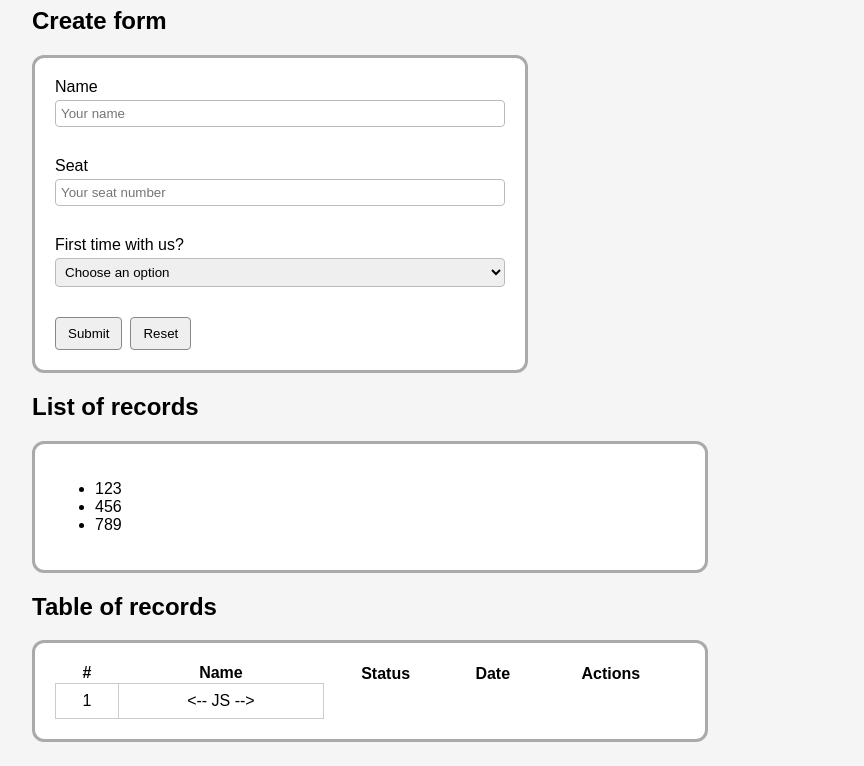
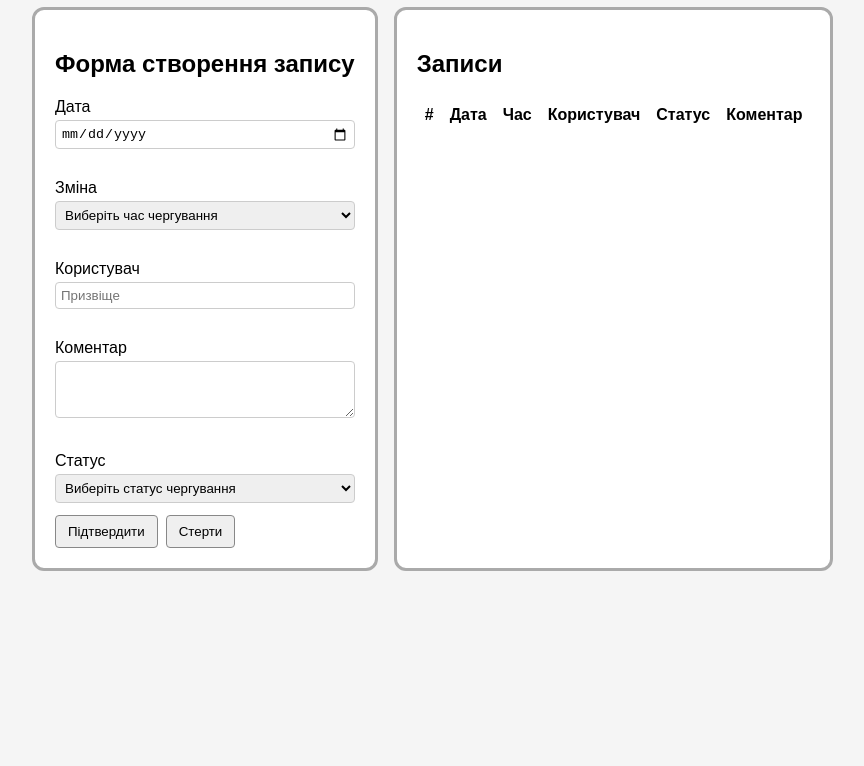
Before and after one commit to stoiany/apf_proj, a plain HTML site: page frontend/index.html in a window 1280 px wide. Shown: the part 97-863 px from the top of the page, without its empty margins (158-1022 px from the left). After the commit the page ends 800 px from the top, so only its background shows below. Drawn offline with Linux system fonts and the light colour scheme; a script that the page names is missing.

Commit message:
created lab shift .html and .css

```diff
--- a/frontend/index.html
+++ b/frontend/index.html
@@ -11,67 +11,70 @@
 <body>
 <div class="container">
     <header>
-        <h1>My Lab #1</h1>
+        <h1>Чергування лабараторії (Варіант 11)</h1>
     </header>
     <main>
-        <h2>Create form</h2>
         <form id="createForm">
+            <h2>Форма створення запису</h2>
             <div class="field">
-                <label for="nameInput">Name</label>
-                <input id="nameInput" class="input" type="text" placeholder="Your name" required/>
+                <label for="dateInput">Дата</label>
+                <input id="dateInput" class="input" type="date" required/>
                 <p class="error-text" id="field1Error"></p>
             </div>
 
             <div class="field">
-                <label for="seatInput">Seat</label>
-                <input id="seatInput" class="input" type="number" placeholder="Your seat number" required/>
+                <label for="timeSlotSelect">Зміна</label>
+                <select id="timeSlotSelect" required>
+                    <option value="">Виберіть час чергування</option>
+                    <option value="morning">8:00 — 12:00</option>
+                    <option value="day">12:00 — 16:00</option>
+                    <option value="evening">16:00 — 20:00</option>
+                </select>
                 <p class="error-text" id="field2Error"></p>
             </div>
 
             <div class="field">
-                <label for="statusSelect">First time with us?</label>
-                <select id="statusSelect">
-                    <option value="">Choose an option</option>
-                    <option value="never">Never been</option>
-                    <option value="onetime">Been there one time</option>
-                    <option value="used">Used to visit you</option>
-                    <option value="always">Always going to you</option>
-                </select>
+                <label for="nameInput">Користувач</label>
+                <input id="nameInput" class="input" type="text" placeholder="Призвіще" required/>
                 <p class="error-text" id="field3Error"></p>
             </div>
 
+            <div class="field">
+                <label for="commentInput">Коментар</label>
+                <textarea id="commentInput" class="input" rows="3"></textarea>
+                <p class="error-text" id="field4Error"></p>
+            </div>
+
+            <div class="field">
+                <label for="statusInput">Статус</label>
+                <select id="statusInput" required>
+                    <option value="">Виберіть статус чергування</option>
+                    <option value="scheduled">Заплановано</option>
+                    <option value="completed">Виконано</option>
+                    <option value="missed">Пропущено</option>
+                </select>
+            </div>
+
             <div class="buttons">
-                <button type="submit">Submit</button>
-                <button type="button">Reset</button>
+                <button type="submit">Підтвердити</button>
+                <button type="button">Стерти</button>
             </div>
         </form>
 
-        <h2>List of records</h2>
-        <section id="listSection">
-            <ul id="records">
-                <li>123</li>
-                <li>456</li>
-                <li>789</li>
-            </ul>
-        </section>
-
-        <h2>Table of records</h2>
         <section id="tableSection">
+            <h2>Записи</h2>
             <table id="itemsTable">
                 <thead>
                     <tr>
                         <th>#</th>
-                    <th>Name</th>
-                    <th>Status</th>
-                    <th>Date</th>
-                    <th>Actions</th>
+                        <th>Дата</th>
+                        <th>Час</th>
+                        <th>Користувач</th>
+                        <th>Статус</th>
+                        <th>Коментар</th>
                     </tr>
                 </thead>
                 <tbody id="itemsTableBody">
-                <tr>
-                    <td>1</td>
-                    <td><-- JS --></td>
-                </tr>
                 </tbody>
             </table>
         </section>
@@ -79,4 +82,3 @@
 </div>
 </body>
 </html>
-<!--test-->
--- a/frontend/styles.css
+++ b/frontend/styles.css
@@ -10,11 +10,15 @@ body {
     padding: 16px;
 }
 
+main {
+    display: flex;
+    gap: 16px;
+}
+
 form {
     padding: 20px;
     border: 3px solid #aaa;
     border-radius: 12px;
-    width: 50%;
     background: #fff;
 }
 
@@ -22,7 +26,6 @@ section {
     padding: 20px;
     border: 3px solid #aaa;
     border-radius: 12px;
-    width: 70%;
     background: #fff;
 }
 
@@ -45,6 +48,7 @@ td, td {
 }
 
 th {
+    padding: 8px;
     background: #fff;
 }
 
@@ -62,7 +66,7 @@ th {
 .field select {
     width: 100%;
     padding: 5px;
-    border: 1px solid #bbb;
+    border: 1px solid #ccc;
     border-radius: 4px;
     box-sizing: border-box;
 }
```
Lines whose indentation alone changed are shown as unchanged.
